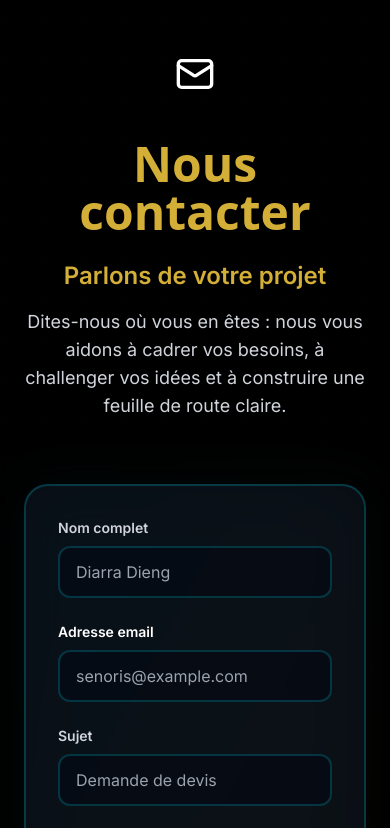
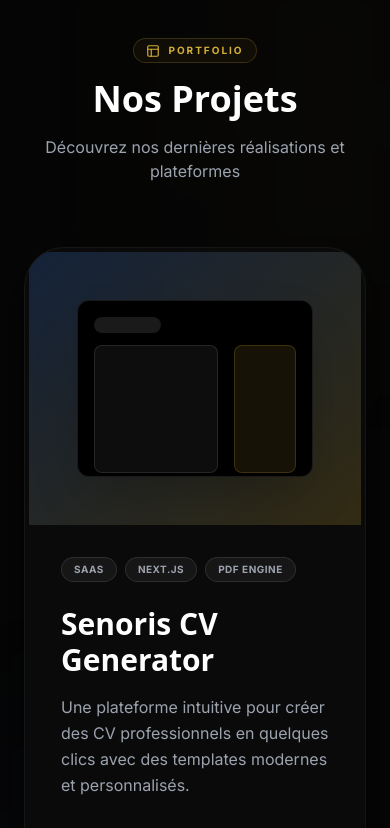
Before and after one commit to diarraaaa/test, a Next.js app: page / in a window 390 px wide. Shown: the part 4640-5468 px from the top of the page. Built offline with nearby package versions, Linux system fonts and the light colour scheme.

Commit message:
feat: add cv link and deployment script

```diff
--- a/src/app/page.tsx
+++ b/src/app/page.tsx
@@ -2,6 +2,7 @@ import MainHeader from '@/src/components/MainHeader';
 import Hero from '@/src/components/Hero';
 import About from '@/src/components/About';
 import Services from '@/src/components/Services';
+import Projects from '@/src/components/Projects';
 import Contact from '@/src/components/Contact';
 import Footer from '@/src/components/Footer';
 
@@ -12,6 +13,7 @@ export default function Home() {
       <Hero />
       <About />
       <Services />
+      <Projects />
       <Contact />
       <Footer />
     </main>
--- a/src/components/MainHeader.tsx
+++ b/src/components/MainHeader.tsx
@@ -11,6 +11,7 @@ const navItems = [
   { key: 'home', href: '#hero', isExternal: false },
   { key: 'about', href: '#about', isExternal: false },
   { key: 'services', href: '#services', isExternal: false },
+  { key: 'projects', href: '#projects', isExternal: false },
   { key: 'cv', href: 'https://cv.senoris.net', isExternal: true },
   { key: 'contact', href: '#contact', isExternal: false },
 ] as const;
--- /dev/null
+++ b/src/components/Projects.tsx
@@ -0,0 +1,138 @@
+'use client';
+
+import { useTranslations } from 'next-intl';
+import { motion } from 'framer-motion';
+import { useInView } from 'framer-motion';
+import { useRef } from 'react';
+import { FileText, ExternalLink, ArrowRight, Layout, Sparkles } from 'lucide-react';
+import Image from 'next/image';
+
+export default function Projects() {
+  const t = useTranslations('projects');
+  const ref = useRef(null);
+  const isInView = useInView(ref, { once: true, margin: '-100px' });
+
+  const projects = [
+    {
+      id: 'cv-generator',
+      key: 'cv_generator',
+      icon: FileText,
+      link: 'https://cv.senoris.net',
+      tags: ['SaaS', 'Next.js', 'PDF Engine'],
+      color: 'from-blue-500/20 to-senoris-gold/20',
+    },
+    // On pourrait ajouter d'autres projets ici plus tard
+  ];
+
+  return (
+    <section id="projects" ref={ref} className="py-24 bg-gray-50 dark:bg-[#050505] relative overflow-hidden">
+      {/* Background elements */}
+      <div className="absolute top-0 right-0 w-1/3 h-1/3 bg-senoris-gold/5 blur-[120px] rounded-full"></div>
+      <div className="absolute bottom-0 left-0 w-1/4 h-1/4 bg-blue-500/5 blur-[100px] rounded-full"></div>
+
+      <div className="container mx-auto px-6 relative z-10">
+        <motion.div
+          initial={{ opacity: 0, y: 30 }}
+          animate={isInView ? { opacity: 1, y: 0 } : {}}
+          transition={{ duration: 0.6 }}
+          className="text-center mb-16"
+        >
+          <div className="inline-flex items-center space-x-2 px-3 py-1 rounded-full border border-senoris-gold/20 bg-senoris-gold/5 mb-4">
+            <Layout className="w-3.5 h-3.5 text-senoris-gold" />
+            <span className="text-[10px] uppercase tracking-[0.2em] text-senoris-gold font-bold">Portfolio</span>
+          </div>
+          <h2 className="text-4xl md:text-5xl font-display font-bold mb-4 dark:text-white">
+            {t('title')}
+          </h2>
+          <p className="text-gray-600 dark:text-gray-400 max-w-2xl mx-auto">
+            {t('subtitle')}
+          </p>
+        </motion.div>
+
+        <div className="max-w-4xl mx-auto">
+          {projects.map((project, index) => (
+            <motion.div
+              key={project.id}
+              initial={{ opacity: 0, scale: 0.95 }}
+              animate={isInView ? { opacity: 1, scale: 1 } : {}}
+              transition={{ duration: 0.5, delay: index * 0.1 }}
+              className="group relative"
+            >
+              <div className="relative overflow-hidden rounded-[2.5rem] border border-gray-200 dark:border-white/5 bg-white dark:bg-[#0A0A0A] p-1 shadow-xl">
+                <div className="flex flex-col md:flex-row items-stretch min-h-[400px]">
+                  {/* Visual Part */}
+                  <div className={`md:w-1/2 relative overflow-hidden bg-gradient-to-br ${project.color} flex items-center justify-center p-12`}>
+                    <motion.div
+                      whileHover={{ scale: 1.05 }}
+                      transition={{ duration: 0.5 }}
+                      className="relative w-full aspect-[4/3] bg-white dark:bg-black rounded-xl shadow-2xl border border-white/10 overflow-hidden"
+                    >
+                      {/* Fake UI Representation */}
+                      <div className="absolute inset-0 p-4 space-y-3">
+                        <div className="h-4 w-1/3 bg-gray-100 dark:bg-white/10 rounded-full"></div>
+                        <div className="flex space-x-4">
+                           <div className="h-32 w-2/3 bg-gray-50 dark:bg-white/5 rounded-lg border border-gray-100 dark:border-white/10"></div>
+                           <div className="h-32 w-1/3 bg-gray-50 dark:bg-senoris-gold/10 rounded-lg border border-senoris-gold/20"></div>
+                        </div>
+                        <div className="grid grid-cols-3 gap-2 pt-4">
+                           {[1,2,3,4,5,6].map(i => (
+                             <div key={i} className="h-12 bg-gray-50 dark:bg-white/5 rounded-md"></div>
+                           ))}
+                        </div>
+                      </div>
+
+                      {/* Overlay on hover */}
+                      <div className="absolute inset-0 bg-black/60 opacity-0 group-hover:opacity-100 transition-opacity flex items-center justify-center backdrop-blur-sm">
+                        <motion.a
+                          href={project.link}
+                          target="_blank"
+                          rel="noopener noreferrer"
+                          whileHover={{ scale: 1.1 }}
+                          whileTap={{ scale: 0.9 }}
+                          className="bg-white text-black p-4 rounded-full shadow-xl"
+                        >
+                          <ExternalLink className="w-6 h-6" />
+                        </motion.a>
+                      </div>
+                    </motion.div>
+                  </div>
+
+                  {/* Content Part */}
+                  <div className="md:w-1/2 p-8 md:p-12 flex flex-col justify-center">
+                    <div className="flex flex-wrap gap-2 mb-6">
+                      {project.tags.map(tag => (
+                        <span key={tag} className="text-[10px] font-bold uppercase tracking-wider px-3 py-1 rounded-full bg-gray-100 dark:bg-white/5 text-gray-500 dark:text-gray-400 border border-gray-200 dark:border-white/10">
+                          {tag}
+                        </span>
+                      ))}
+                    </div>
+
+                    <h3 className="text-3xl font-bold mb-4 dark:text-white group-hover:text-senoris-gold transition-colors">
+                      {t(`${project.key}.title`)}
+                    </h3>
+
+                    <p className="text-gray-600 dark:text-gray-400 mb-8 leading-relaxed">
+                      {t(`${project.key}.description`)}
+                    </p>
+
+                    <a
+                      href={project.link}
+                      target="_blank"
+                      rel="noopener noreferrer"
+                      className="inline-flex items-center space-x-3 text-senoris-gold font-bold group/btn"
+                    >
+                      <span>{t(`${project.key}.cta`)}</span>
+                      <div className="w-8 h-8 rounded-full border border-senoris-gold/30 flex items-center justify-center group-hover/btn:bg-senoris-gold group-hover/btn:text-black transition-all">
+                        <ArrowRight className="w-4 h-4 ml-0.5" />
+                      </div>
+                    </a>
+                  </div>
+                </div>
+              </div>
+            </motion.div>
+          ))}
+        </div>
+      </div>
+    </section>
+  );
+}
--- a/src/messages/en.json
+++ b/src/messages/en.json
@@ -4,6 +4,7 @@
       "home": "Home",
       "about": "About",
       "services": "Services",
+      "projects": "Projects",
       "cv": "Create CV",
       "contact": "Contact"
     },
@@ -80,5 +81,14 @@
       "placeholder": "Your email address",
       "button": "Subscribe"
     }
+  },
+  "projects": {
+    "title": "Our Projects",
+    "subtitle": "Discover our latest achievements and platforms",
+    "cv_generator": {
+      "title": "Senoris CV Generator",
+      "description": "An intuitive platform to create professional CVs in just a few clicks with modern and personalized templates.",
+      "cta": "Launch Generator"
+    }
   }
 }
--- a/src/messages/fr.json
+++ b/src/messages/fr.json
@@ -4,6 +4,7 @@
       "home": "Accueil",
       "about": "À propos",
       "services": "Services",
+      "projects": "Projets",
       "cv": "Créer un CV",
       "contact": "Contact"
     },
@@ -79,5 +80,14 @@
       "placeholder": "Votre adresse email",
       "button": "S'abonner"
     }
+  },
+  "projects": {
+    "title": "Nos Projets",
+    "subtitle": "Découvrez nos dernières réalisations et plateformes",
+    "cv_generator": {
+      "title": "Senoris CV Generator",
+      "description": "Une plateforme intuitive pour créer des CV professionnels en quelques clics avec des templates modernes et personnalisés.",
+      "cta": "Lancer le générateur"
+    }
   }
 }
```
